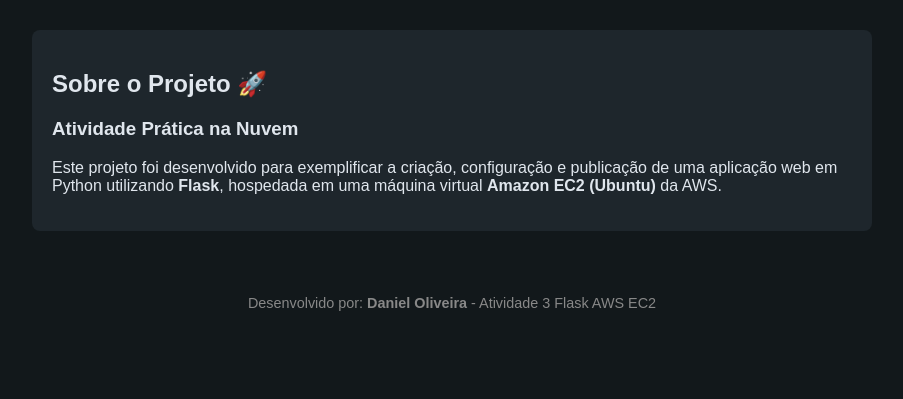
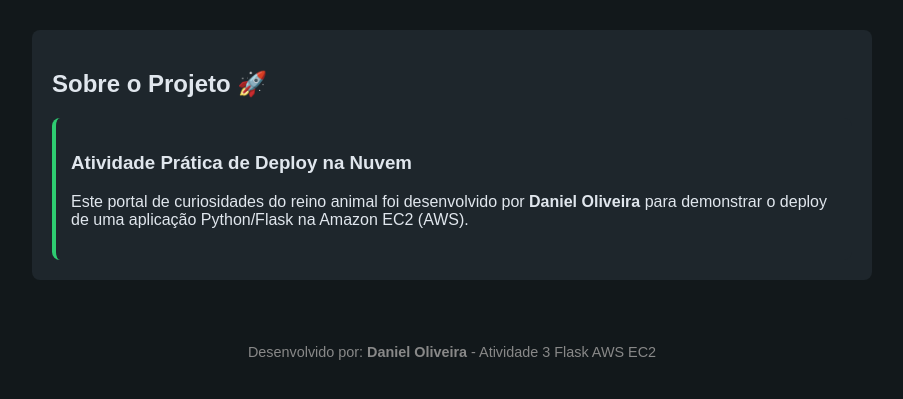
Before and after one commit to oliveiraalexandredaniel-lgtm/meu_projeto, a Flask app: page /sobre in a window 1280 px wide. Shown: the part 129-528 px from the top of the page, without its empty margins (188-1091 px from the left). Run offline with Flask 3, Linux system fonts and the light colour scheme.

Commit message:
Update project title and description in sobre.html

```diff
--- a/templates/sobre.html
+++ b/templates/sobre.html
@@ -1,11 +1,11 @@
 {% extends 'base.html' %}
 
-{% block title %}Sobre - EcoMundo{% endblock %}
+{% block title %}Sobre - Reino Animal{% endblock %}
 
 {% block content %}
 <h2>Sobre o Projeto 🚀</h2>
-<div class="card">
-    <h3>Atividade Prática na Nuvem</h3>
-    <p>Este projeto foi desenvolvido para exemplificar a criação, configuração e publicação de uma aplicação web em Python utilizando <strong>Flask</strong>, hospedada em uma máquina virtual <strong>Amazon EC2 (Ubuntu)</strong> da AWS.</p>
+<div style="background-color: #1e262c; padding: 15px; border-radius: 8px; border-left: 4px solid #2ecc71;">
+    <h3>Atividade Prática de Deploy na Nuvem</h3>
+    <p>Este portal de curiosidades do reino animal foi desenvolvido por <strong>Daniel Oliveira</strong> para demonstrar o deploy de uma aplicação Python/Flask na Amazon EC2 (AWS).</p>
 </div>
 {% endblock %}
```
